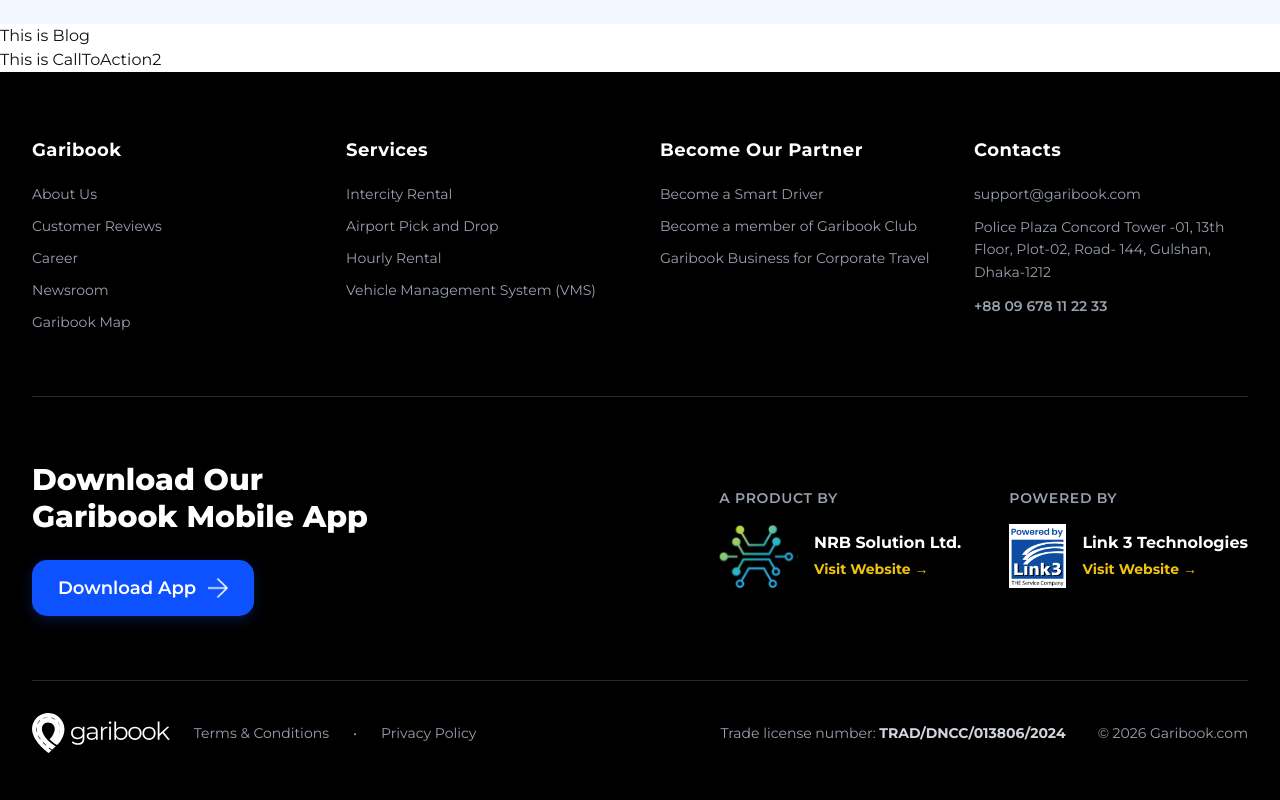
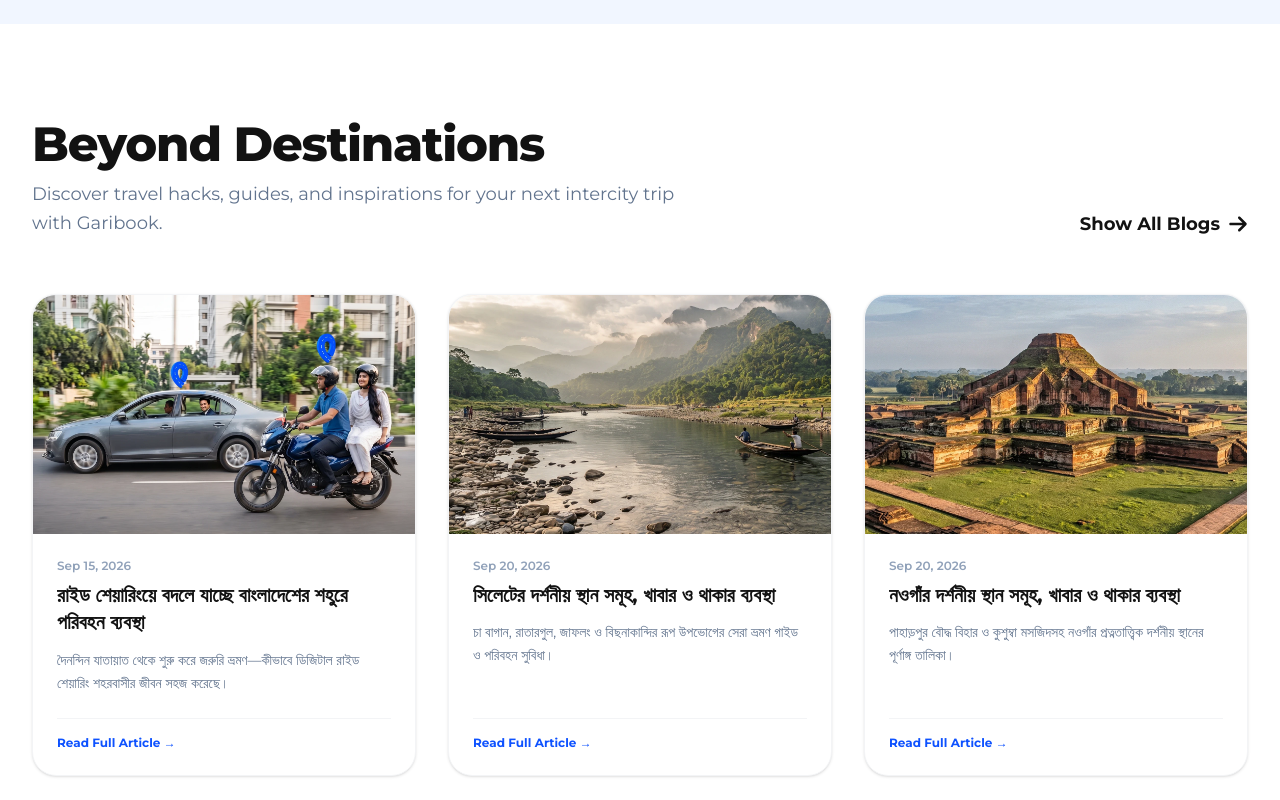
Before and after one commit to SazidulAlam47/garibook-homepage, a React (Vite) app: page / in a window 1280 px wide. Shown: the part 6980-7780 px from the top of the page. Built offline with nearby package versions, Linux system fonts and the light colour scheme.

Commit message:
feat: implement Garibook blog section

```diff
--- a/src/components/HomePageSections/Blog/Blog.tsx
+++ b/src/components/HomePageSections/Blog/Blog.tsx
@@ -1,8 +1,77 @@
+import { Link } from "react-router";
+import Container from "../../ui/Container";
+import BlogCard, { type BlogItem } from "./BlogCard";
+
+import blog1 from "../../../assets/6aabc714e2a79.webp";
+import blog2 from "../../../assets/260920175045_g3UDrxr4bz.webp";
+import blog3 from "../../../assets/260920175752_kbpbDIIOGX.webp";
+
+const blogList: BlogItem[] = [
+    {
+        id: 1,
+        title: "রাইড শেয়ারিংয়ে বদলে যাচ্ছে বাংলাদেশের শহুরে পরিবহন ব্যবস্থা",
+        subTitle:
+            "দৈনন্দিন যাতায়াত থেকে শুরু করে জরুরি ভ্রমণ—কীভাবে ডিজিটাল রাইড শেয়ারিং শহরবাসীর জীবন সহজ করেছে।",
+        image: blog1,
+        date: "Sep 15, 2026",
+        slug: "রাইড-শেয়ারিংয়ে-বদলে-যাচ্ছে-বাংলাদেশের-শহুরে-পরিবহন-ব্যবস্থা",
+    },
+    {
+        id: 2,
+        title: "সিলেটের দর্শনীয় স্থান সমূহ, খাবার ও থাকার ব্যবস্থা",
+        subTitle:
+            "চা বাগান, রাতারগুল, জাফলং ও বিছনাকান্দির রূপ উপভোগের সেরা ভ্রমণ গাইড ও পরিবহন সুবিধা।",
+        image: blog2,
+        date: "Sep 20, 2026",
+        slug: "সিলেটের-দর্শনীয়-স্থান-সমূহ-খাবার-ও-থাকার-ব্যবস্থা",
+    },
+    {
+        id: 3,
+        title: "নওগাঁর দর্শনীয় স্থান সমূহ, খাবার ও থাকার ব্যবস্থা",
+        subTitle:
+            "পাহাড়পুর বৌদ্ধ বিহার ও কুশুম্বা মসজিদসহ নওগাঁর প্রত্নতাত্ত্বিক দর্শনীয় স্থানের পূর্ণাঙ্গ তালিকা।",
+        image: blog3,
+        date: "Sep 20, 2026",
+        slug: "নওগাঁর-দর্শনীয়-স্থান-সমূহ-খাবার-ও-থাকার-ব্যবস্থা",
+    },
+];
+
 const Blog = () => {
     return (
-        <div>
-            <p>This is Blog</p>
-        </div>
+        <section className="py-16 sm:py-24 bg-white">
+            <Container>
+                {/* Header with Link to All Blogs */}
+                <div className="flex flex-col sm:flex-row sm:items-end justify-between gap-6 mb-10 sm:mb-14">
+                    <div className="max-w-2xl">
+                        <h2 className="text-3xl sm:text-4xl md:text-5xl font-extrabold text-[#121212] tracking-tight mb-3">
+                            Beyond Destinations
+                        </h2>
+                        <p className="text-base sm:text-lg text-slate-500 font-normal leading-relaxed">
+                            Discover travel hacks, guides, and inspirations for your next intercity trip with Garibook.
+                        </p>
+                    </div>
+
+                    <div>
+                        <Link
+                            to="/blogs"
+                            className="inline-flex items-center gap-2 text-base sm:text-lg font-bold text-[#121212] hover:text-[#0e52ff] transition-colors"
+                        >
+                            <span>Show All Blogs</span>
+                            <svg className="w-5 h-5 fill-current" viewBox="0 0 448 512">
+                                <path d="M438.6 278.6c12.5-12.5 12.5-32.8 0-45.3l-160-160c-12.5-12.5-32.8-12.5-45.3 0s-12.5 32.8 0 45.3L338.8 224 32 224c-17.7 0-32 14.3-32 32s14.3 32 32 32l306.7 0L233.4 393.4c-12.5 12.5-12.5 32.8 0 45.3s32.8 12.5 45.3 0l160-160z" />
+                            </svg>
+                        </Link>
+                    </div>
+                </div>
+
+                {/* 3 Blog Cards Grid */}
+                <div className="grid grid-cols-1 md:grid-cols-2 lg:grid-cols-3 gap-6 sm:gap-8">
+                    {blogList.map((item) => (
+                        <BlogCard key={item.id} item={item} />
+                    ))}
+                </div>
+            </Container>
+        </section>
     );
 };
 
--- a/src/components/HomePageSections/Blog/BlogCard.tsx
+++ b/src/components/HomePageSections/Blog/BlogCard.tsx
@@ -1,8 +1,54 @@
-const BlogCard = () => {
+import { Link } from "react-router";
+
+export interface BlogItem {
+    id: number;
+    title: string;
+    subTitle: string;
+    image: string;
+    date: string;
+    slug: string;
+}
+
+interface BlogCardProps {
+    item: BlogItem;
+}
+
+const BlogCard = ({ item }: BlogCardProps) => {
     return (
-        <div>
-            <p>This is BlogCard</p>
-        </div>
+        <Link
+            to={`/blogs/${item.slug}`}
+            className="group flex flex-col h-full bg-white rounded-3xl overflow-hidden border border-gray-100 shadow-sm hover:shadow-xl hover:border-blue-200 transition-all duration-300"
+        >
+            {/* Blog Image */}
+            <div className="relative aspect-[16/10] overflow-hidden bg-slate-100">
+                <img
+                    src={item.image}
+                    alt={item.title}
+                    className="w-full h-full object-cover transition-transform duration-500 group-hover:scale-105"
+                />
+            </div>
+
+            {/* Blog Content */}
+            <div className="p-6 flex flex-col flex-1 justify-between">
+                <div>
+                    <span className="text-xs font-semibold text-slate-400 block mb-2">
+                        {item.date}
+                    </span>
+                    <h5 className="text-lg sm:text-xl font-bold text-[#121212] group-hover:text-[#0e52ff] line-clamp-2 leading-snug mb-3 transition-colors">
+                        {item.title}
+                    </h5>
+                    <p className="text-sm text-slate-500 font-normal line-clamp-2 leading-relaxed">
+                        {item.subTitle}
+                    </p>
+                </div>
+
+                <div className="mt-6 pt-4 border-t border-gray-100 flex items-center justify-between">
+                    <span className="text-xs font-bold text-[#0e52ff] group-hover:translate-x-1 transition-transform inline-flex items-center gap-1">
+                        Read Full Article →
+                    </span>
+                </div>
+            </div>
+        </Link>
     );
 };
 
```
